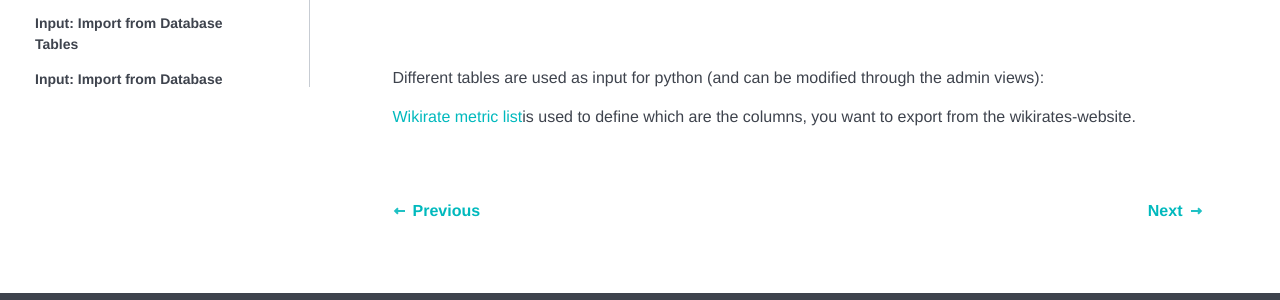
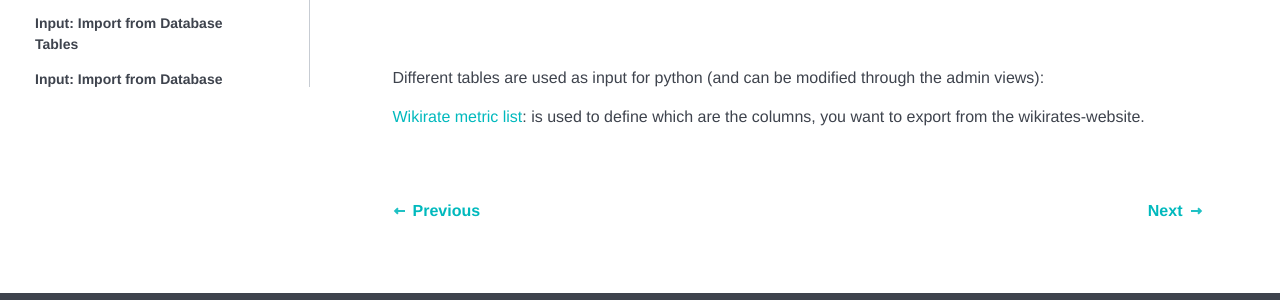
Before and after one commit to tkumpanenko/slides, a Jekyll site: the page built from _tutorials/017.html, in a window 1280 px wide. Shown: the part 683-983 px from the top of the page. Built offline with Jekyll 4.4.1, drawn with Linux system fonts in a browser that asks for light colours.

```diff
--- a/_tutorials/017.html
+++ b/_tutorials/017.html
@@ -12,5 +12,5 @@ date: 2018-01-18 19:31:06 +0000
 <p>Different tables are used as input for python (and can be modified through the admin views):
 </p>
 
-<p><a href="http://scrapecalctool.scibizinformatics.com/admin/base/input_wikirate_metric_list/">Wikirate metric list</a>is used to define which are the columns, you want to export from the wikirates-website.
+<p><a href="http://scrapecalctool.scibizinformatics.com/admin/base/input_wikirate_metric_list/">Wikirate metric list</a>: is used to define which are the columns, you want to export from the wikirates-website.
 </p>
```
